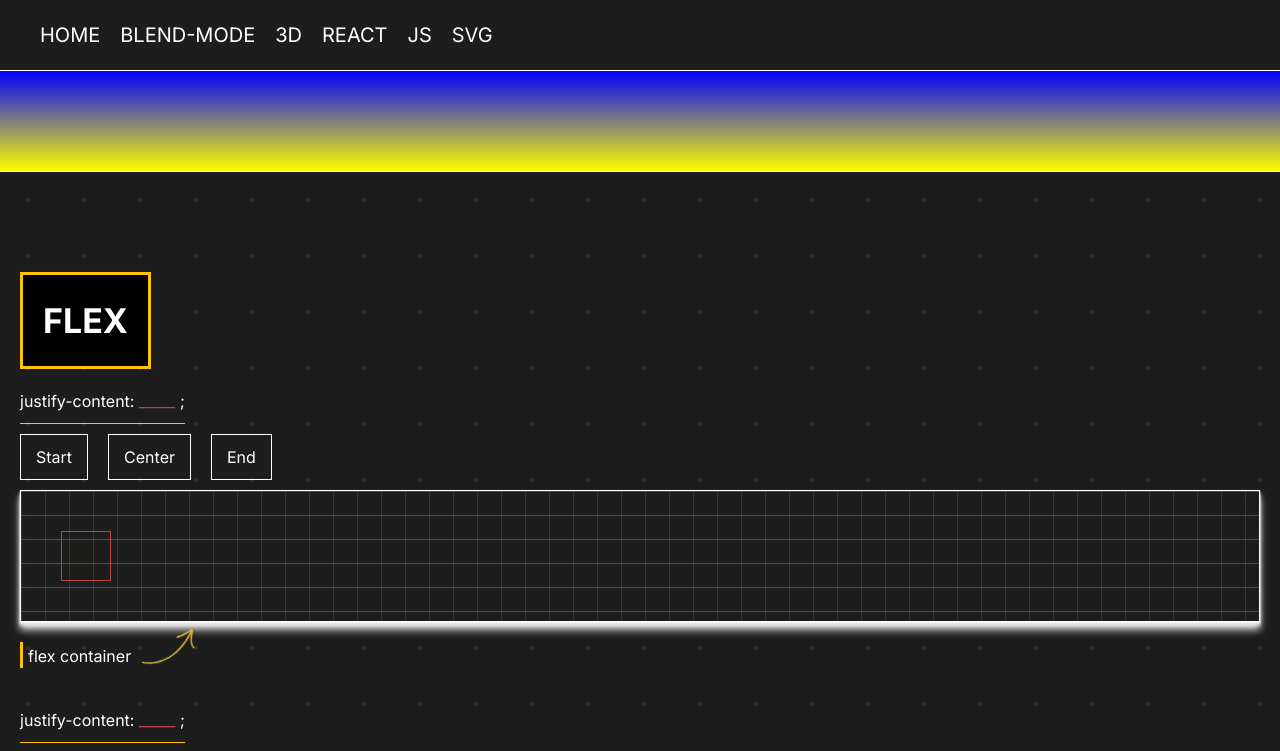
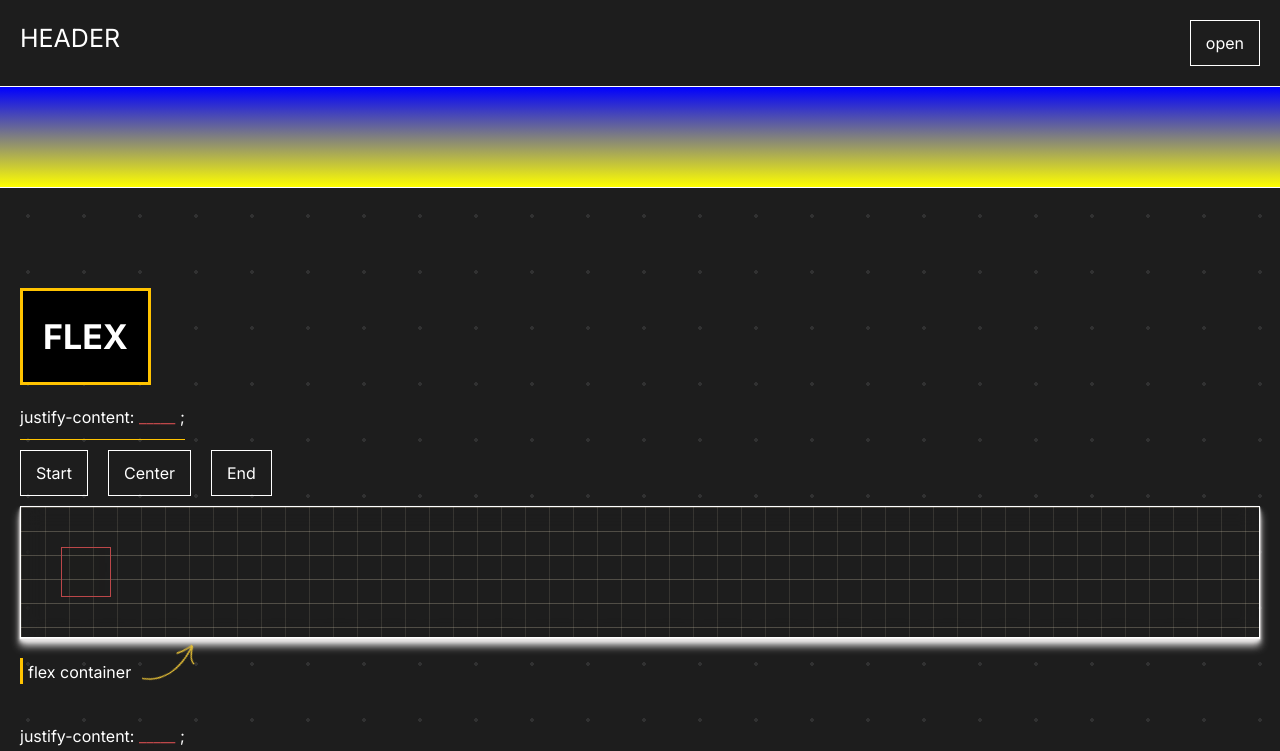
Before and after one commit to Andriikryl/css-visualizer, a Next.js app: page / in a window 1280 px wide. Shown: the top 751 px of the page. Built offline with nearby package versions, Linux system fonts and the light colour scheme.

Commit message:
add header nav motion

```diff
--- a/src/app/globals.css
+++ b/src/app/globals.css
@@ -6,6 +6,7 @@
   margin: 0;
   padding: 0;
 }
+
 body {
   background-color: #1d1d1d;
   line-height: 1.5;
--- a/src/app/layout.tsx
+++ b/src/app/layout.tsx
@@ -3,6 +3,7 @@ import "./globals.css";
 import type { Metadata } from "next";
 import { Inter } from "next/font/google";
 import Footer from "@/components/footer/Footer";
+import SideBar from "@/components/sideBar/SideBar";
 
 const inter = Inter({ subsets: ["latin"] });
 
--- a/src/components/header/Header.tsx
+++ b/src/components/header/Header.tsx
@@ -1,7 +1,10 @@
-import React from "react";
+"use client";
+import React, { useState } from "react";
 import style from "./style.module.css";
 import { Container } from "../container/Container";
+import { motion } from "framer-motion";
 import Link from "next/link";
+import Button from "../button/Button";
 
 const headerLinks = [
   {
@@ -37,23 +40,46 @@ const headerLinks = [
 ];
 
 export default function Header() {
+  const [isOpen, setIsOpen] = useState(false);
+  function handelClickOpen() {
+    setIsOpen((prev) => !prev);
+  }
+
   return (
     <header className={style.header}>
       <Container>
         <div className={style.header__box}>
-          <nav className={style.nav}>
-            <ul className={style.nav__list}>
+          <Link href={"/"} className={style.header__title}>
+            header
+          </Link>
+          <Button
+            text="open"
+            className={style.button}
+            onClick={handelClickOpen}
+          ></Button>
+          <motion.nav
+            className={style.nav}
+            initial={{ x: -300 }}
+            animate={{ x: isOpen ? 0 : "-100%" }}
+          >
+            <motion.ul className={style.nav__list}>
               {headerLinks.map((link) => {
                 return (
-                  <li className={style.list__item} key={link.id}>
+                  <motion.li
+                    className={style.list__item}
+                    key={link.id}
+                    initial={{ opacity: 0, y: 100 }}
+                    animate={{ opacity: 1, y: 0 }}
+                    transition={{ delay: 2.2 }}
+                  >
                     <Link className={style.item__link} href={link.href}>
                       {link.title}
                     </Link>
-                  </li>
+                  </motion.li>
                 );
               })}
-            </ul>
-          </nav>
+            </motion.ul>
+          </motion.nav>
         </div>
       </Container>
     </header>
--- a/src/components/header/style.module.css
+++ b/src/components/header/style.module.css
@@ -1,18 +1,44 @@
 .header{
-    padding: 20px;
+    padding-block: 20px;
     border-bottom: 1px solid white;
     color: white;
+}
+
+.header__title{
+    font-size: 25px;
+    color: white;
+    text-transform: uppercase;
+    text-decoration: none;
+}
+
+.header__box{
+    display: flex;
+    justify-content: space-between;
+}
+
+.nav{
+    padding: 50px;
+    position: fixed;
+    top: 0;
+    left: 0;
+    bottom: 0;
+    background-color: #1d1d1d;
+    width: 50%;
+    opacity: 1;
+    z-index: 900;
 }
 
 .nav__list{
     display: flex;
     flex-wrap: wrap;
+    flex-direction: column;
     gap: 20px;
-    align-items: center;
 }
 
 .list__item{
     list-style: none;
+    border-bottom: 1px solid white;
+    padding-block-end: 20px;
 }
 
 .item__link{
--- /dev/null
+++ b/src/components/sideBar/style.module.css
@@ -0,0 +1,4 @@
+
+.button{
+    position: absolute;
+}
```
Also changed, not shown: src/components/sideBar/SideBar.tsx (added, +20 -0 lines).
